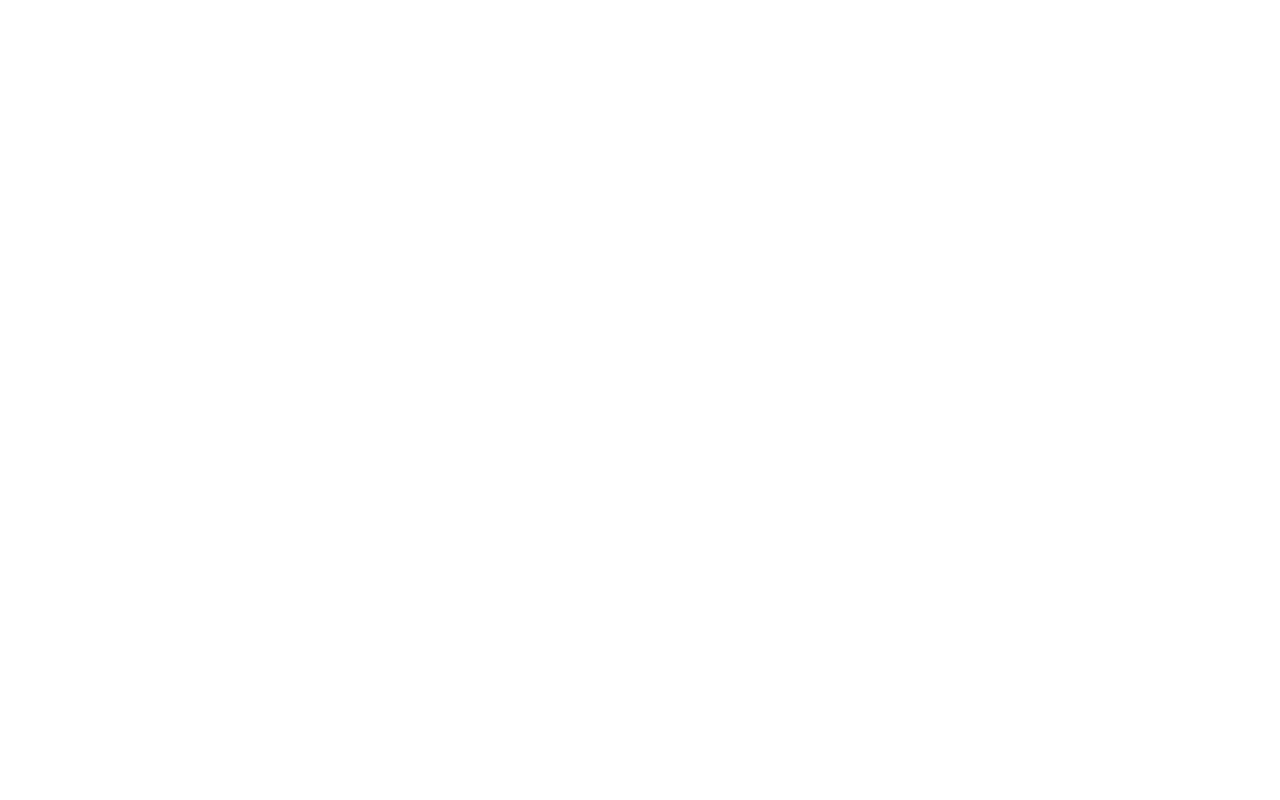
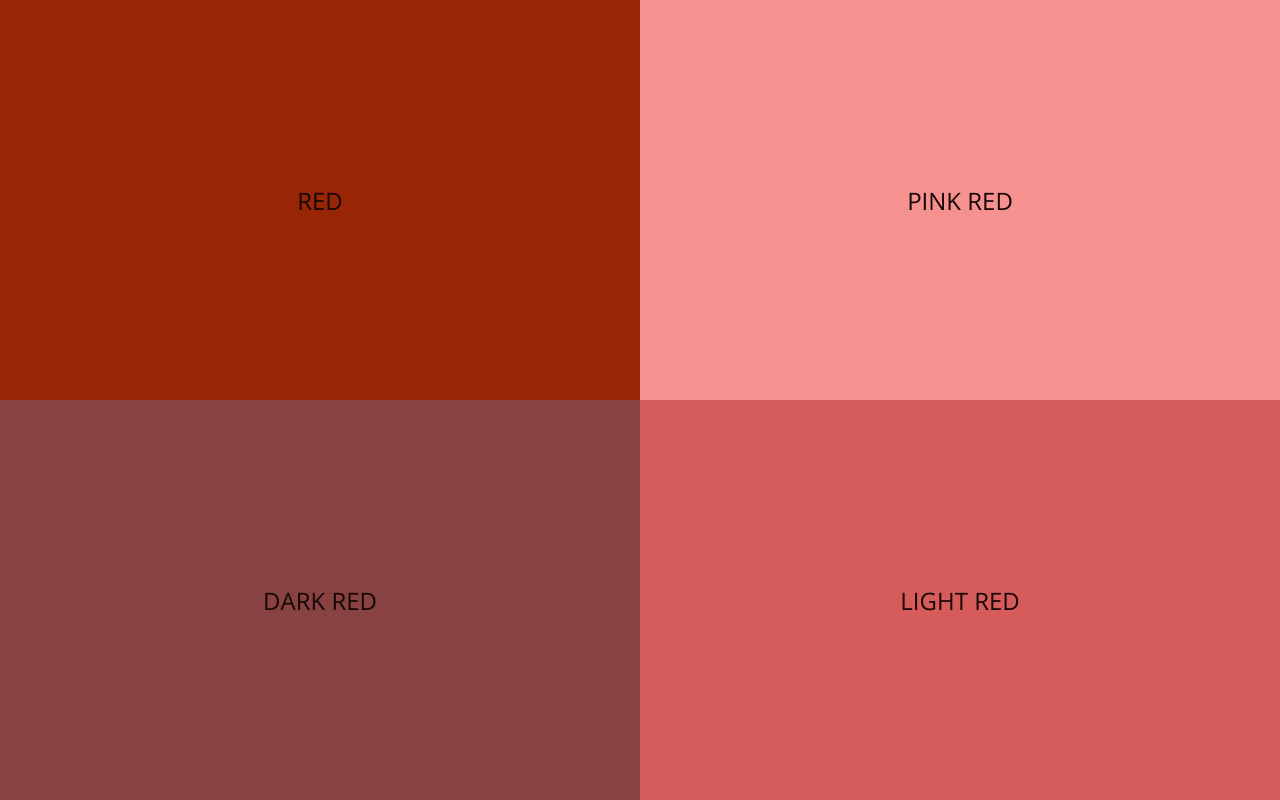
Before and after one commit to Rsandy2/project-red, a website: page index.html in a window 1280 px wide. Drawn offline with nearby package versions, Linux system fonts and the light colour scheme.

Commit message:
This branch is for experimenting with different colors. You can adjust the windows by adjusting height portions in each panel. Default is set to 4 colors.

```diff
--- /dev/null
+++ b/experimental.css
@@ -0,0 +1,50 @@
+.left {
+  background-color: var(--red);
+  position: absolute;
+  top: 0;
+  left: 0;
+  height: 50%;
+  width: 50%;
+}
+
+.right {
+  background-color: var(--pink-red);
+  position: absolute;
+  top: 0;
+  left: 50%;
+  height: 50%;
+  width: 50%;
+}
+
+.bottom-left {
+  background-color: var(--dark-red);
+  position: absolute;
+  top: 50%;
+  left: 0;
+  height: 50%;
+  width: 50%;
+}
+.bottom-right {
+  background-color: var(--light-red);
+  position: absolute;
+  top: 50%;
+  left: 50%;
+  height: 50%;
+  width: 50%;
+}
+
+.left p,
+.right p,
+.bottom-left p,
+.bottom-right p {
+  color: var(--black);
+  text-align: center;
+  margin: 0;
+  position: absolute;
+  top: 50%;
+  left: 50%;
+  transform: translate(-50%, -50%);
+  font-size: 24px;
+  font-weight: lighter;
+  text-transform: uppercase;
+}
--- /dev/null
+++ b/index.css
@@ -0,0 +1,53 @@
+@import url("https://fonts.googleapis.com/css2?family=Open+Sans:wght@400;600&display=swap");
+
+*,
+*:before,
+*:after {
+  box-sizing: border-box;
+}
+
+:root {
+  /*--------------- Color Themes ---------------*/
+
+  --black: #160706;
+  --light-black: #17181b;
+  --alternate: #17141d;
+  --white: #f9f6f5;
+  --light-white: #f7f8fc;
+
+  --red: #982505;
+  --pink-red: #f5918f;
+  --light-red: #d55c5a;
+  --dark-red: #894242;
+
+  /*--------------- Font Details ---------------*/
+
+  font-family: "Open Sans", -apple-system, BlinkMacSystemFont, "Segoe UI",
+    "Roboto", "Oxygen", "Ubuntu", "Cantarell", "Fira Sans", "Droid Sans",
+    "Helvetica Neue", sans-serif;
+}
+
+/*--------------- Offsets ---------------*/
+
+a,
+ul,
+li,
+div,
+p,
+span,
+p,
+h1,
+h2,
+h3,
+h4,
+h5,
+h6 {
+  margin: 0;
+  padding: 0;
+  border: 0;
+  outline: 0;
+}
+
+body {
+  background-color: var(--alternate);
+}
--- a/index.html
+++ b/index.html
@@ -5,6 +5,32 @@
     <meta http-equiv="X-UA-Compatible" content="IE=edge" />
     <meta name="viewport" content="width=device-width, initial-scale=1.0" />
     <title>Project-Red</title>
+
+    <!--------------- CSS --------------->
+    <link rel="stylesheet" href="index.css" />
+    <link rel="stylesheet" href="experimental.css" />
   </head>
-  <body></body>
+  <body>
+    <!--------------- Experimental --------------->
+
+    <div class="left"><p>Red</p></div>
+
+    <div class="right"><p>Pink Red</p></div>
+
+    <div class="bottom-left"><p>Dark Red</p></div>
+
+    <div class="bottom-right"><p>Light Red</p></div>
+
+    <!--------------- Experimental Ends Here --------------->
+
+    <!--------------- Nav Bar --------------->
+
+    <!--------------- Home Page --------------->
+
+    <!--------------- Search Bar --------------->
+
+    <!--------------- Modal Popup --------------->
+
+    <!--------------- Card Template --------------->
+  </body>
 </html>
```
